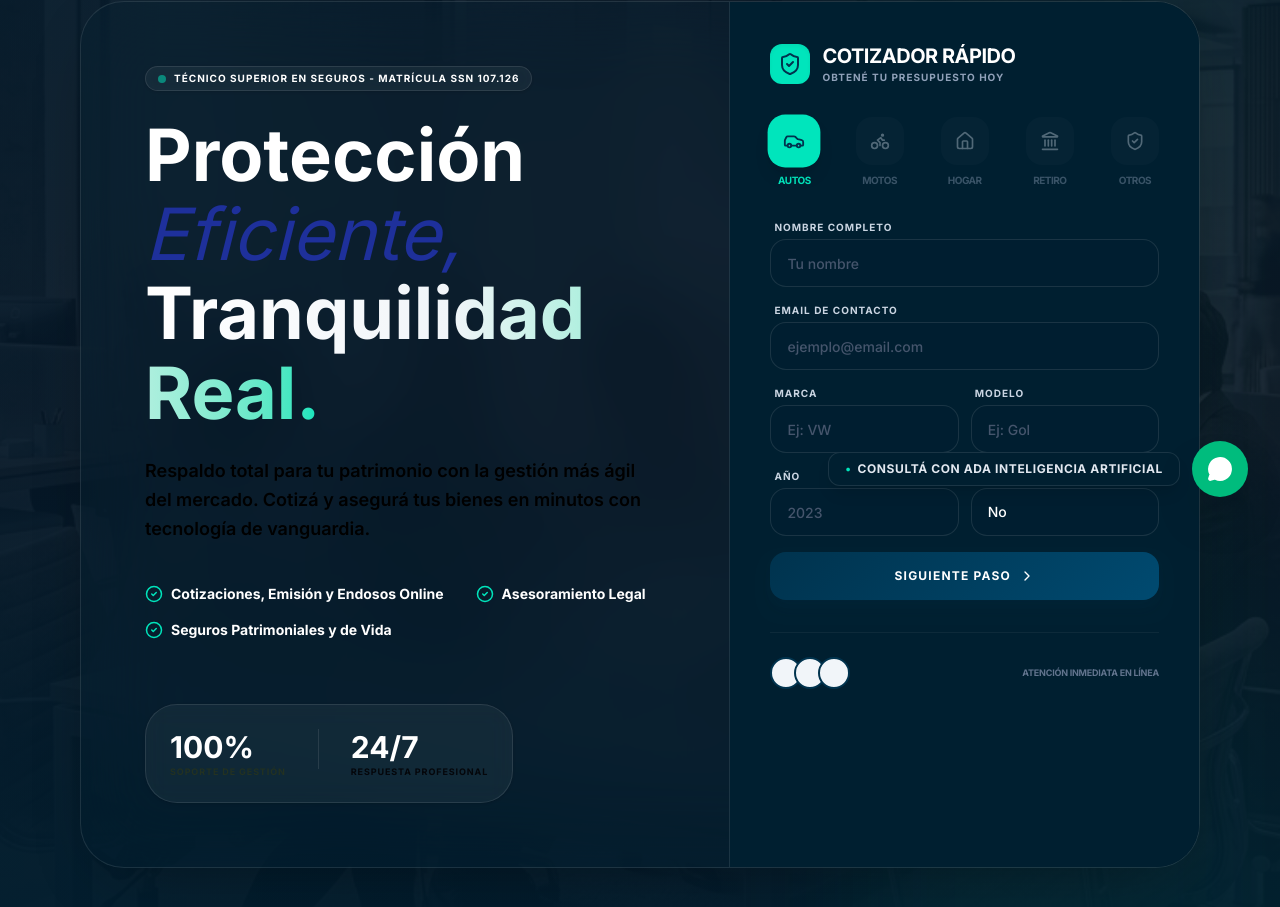
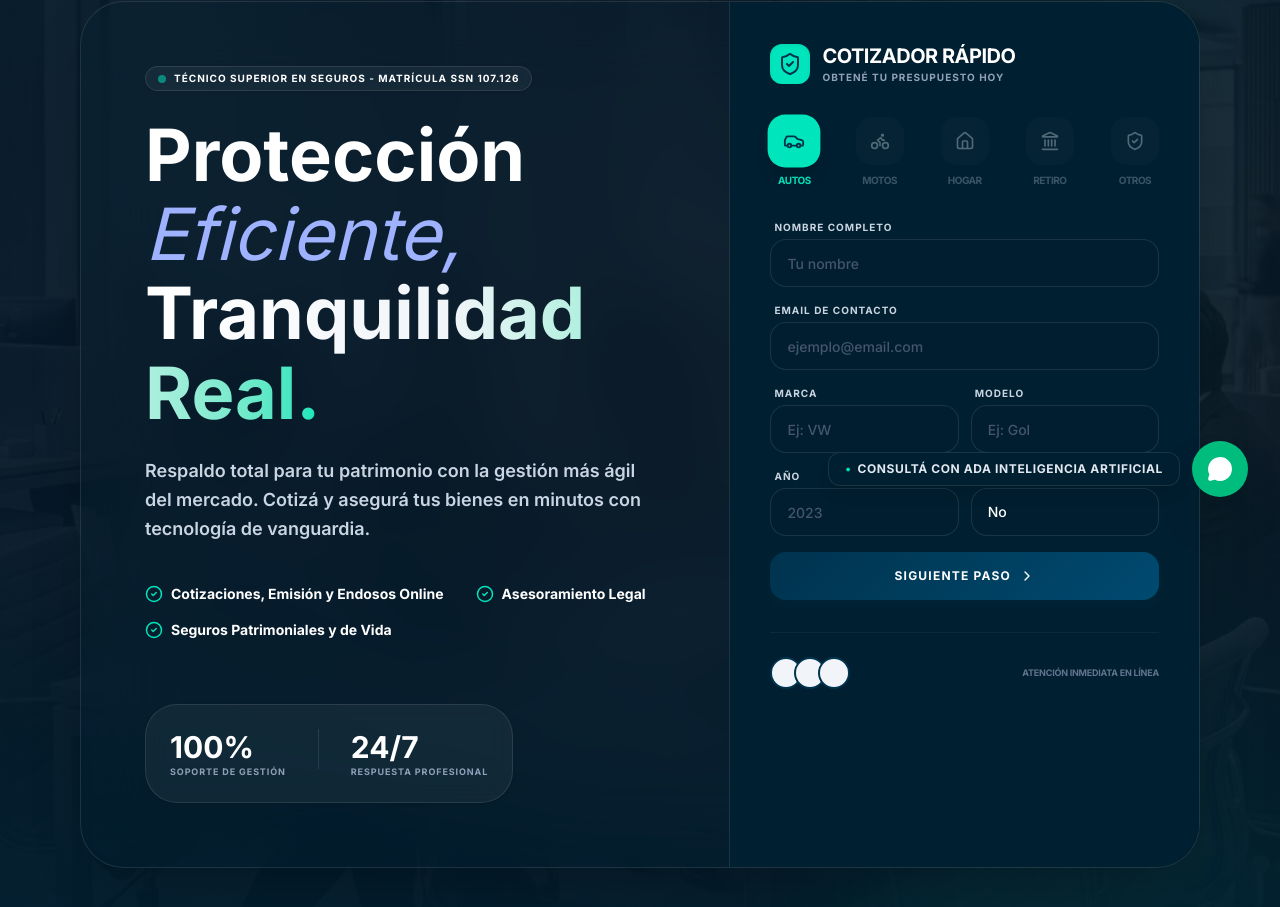
Before and after one commit to nicogomez94/ad-seguros2, a React (Vite) app: page / in a window 1280 px wide. Shown: the part 191-1098 px from the top of the page. Built offline with nearby package versions, Linux system fonts and the light colour scheme.

Commit message:
mejor modo osucro

```diff
--- a/src/components/Hero.tsx
+++ b/src/components/Hero.tsx
@@ -50,10 +50,10 @@ export default function Hero() {
               </div>
 
               <h1 className="text-5xl md:text-7xl font-sans font-black text-ad-blue dark:text-white leading-[1.1] mb-6">
-                {t('hero.title1')}<span style={{ color: '#1e309b' }} className="italic font-light">{t('hero.titleItalic')}</span><br/>
+                {t('hero.title1')}<span className="italic font-light text-[#1e309b] dark:text-[#9fb2ff]">{t('hero.titleItalic')}</span><br/>
                 <span className="text-transparent bg-clip-text bg-gradient-to-r from-[#00334e] via-[#00334e] to-[#00e5bc] dark:from-white dark:via-slate-100 dark:to-[#00e5bc]">{t('hero.title2')}</span>
               </h1>
-              <p style={{ color: '#000000' }} className="text-lg max-w-xl mb-10 leading-relaxed font-semibold">
+              <p className="text-lg max-w-xl mb-10 leading-relaxed font-semibold text-slate-700 dark:text-slate-300">
                 {t('hero.subtitle')}
               </p>
 
@@ -75,12 +75,12 @@ export default function Hero() {
               <div className="inline-flex w-fit max-w-full flex-wrap gap-8 p-6 bg-white/40 dark:bg-white/5 backdrop-blur-md rounded-[2rem] border border-white/60 dark:border-white/10 shadow-sm">
                 <div className="flex flex-col">
                   <span className="text-3xl font-black text-ad-blue dark:text-white">{t('hero.stat1Val')}</span>
-                <span style={{ color: '#233222' }} className="text-[9px] font-black uppercase tracking-widest">{t('hero.stat1Label')}</span>
+                  <span className="text-[9px] font-black uppercase tracking-widest text-slate-600 dark:text-slate-400">{t('hero.stat1Label')}</span>
                 </div>
                 <div className="w-px h-10 bg-slate-200 dark:bg-white/10" />
                 <div className="flex flex-col">
                   <span className="text-3xl font-black text-ad-blue dark:text-white">{t('hero.stat2Val')}</span>
-                <span style={{ color: '#05070b' }} className="text-[9px] font-black uppercase tracking-widest">{t('hero.stat2Label')}</span>
+                  <span className="text-[9px] font-black uppercase tracking-widest text-slate-600 dark:text-slate-400">{t('hero.stat2Label')}</span>
                 </div>
               </div>
             </motion.div>
--- a/src/components/Navbar.tsx
+++ b/src/components/Navbar.tsx
@@ -388,12 +388,12 @@ export default function Navbar() {
                 duration: 1.5,
                 ease: "easeInOut"
               }}
-              className="w-full py-2 rounded-2xl text-center font-black uppercase tracking-widest text-base md:text-lg transition-all bg-ad-blue dark:bg-slate-900 border border-slate-700/50 shadow-[0_0_15px_rgba(239,68,68,0.4)] hover:shadow-[0_0_25px_rgba(239,68,68,0.6)] flex items-center justify-center gap-1.5"
+              className="w-full pt-2.5 pb-1.5 rounded-2xl text-center font-black uppercase tracking-widest text-base md:text-lg transition-all bg-ad-blue dark:bg-slate-900 border border-slate-700/50 shadow-[0_0_15px_rgba(239,68,68,0.4)] hover:shadow-[0_0_25px_rgba(239,68,68,0.6)] flex items-center justify-center gap-1.5"
             >
               <img
                 src={pasAlertLogo}
                 alt="PAS Alert"
-                className="logo-pas-alert-mobile"
+                className="logo-pas-alert-mobile translate-y-[1px]"
               />
             </motion.a>
           </div>
--- a/src/index.css
+++ b/src/index.css
@@ -36,7 +36,7 @@
     --ad-logo-nav-height: 64px;
     --ad-logo-footer-height: 64px;
     --pas-logo-nav-height: 50px;
-    --pas-logo-mobile-height: 44px;
+    --pas-logo-mobile-height: 64px;
     --pas-logo-section-height: 144px;
   }
 }
```
Lines whose indentation alone changed are shown as unchanged.
